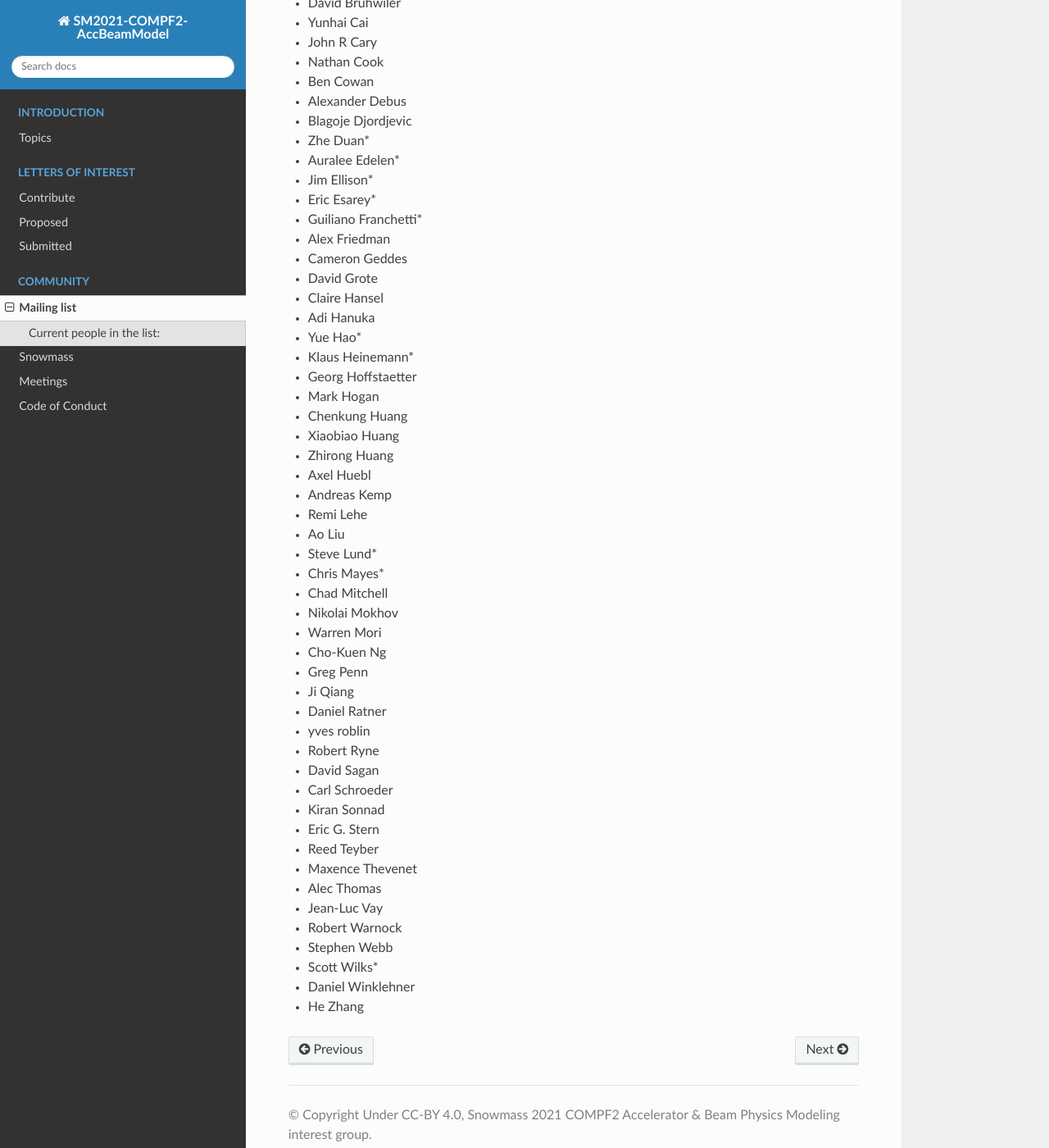
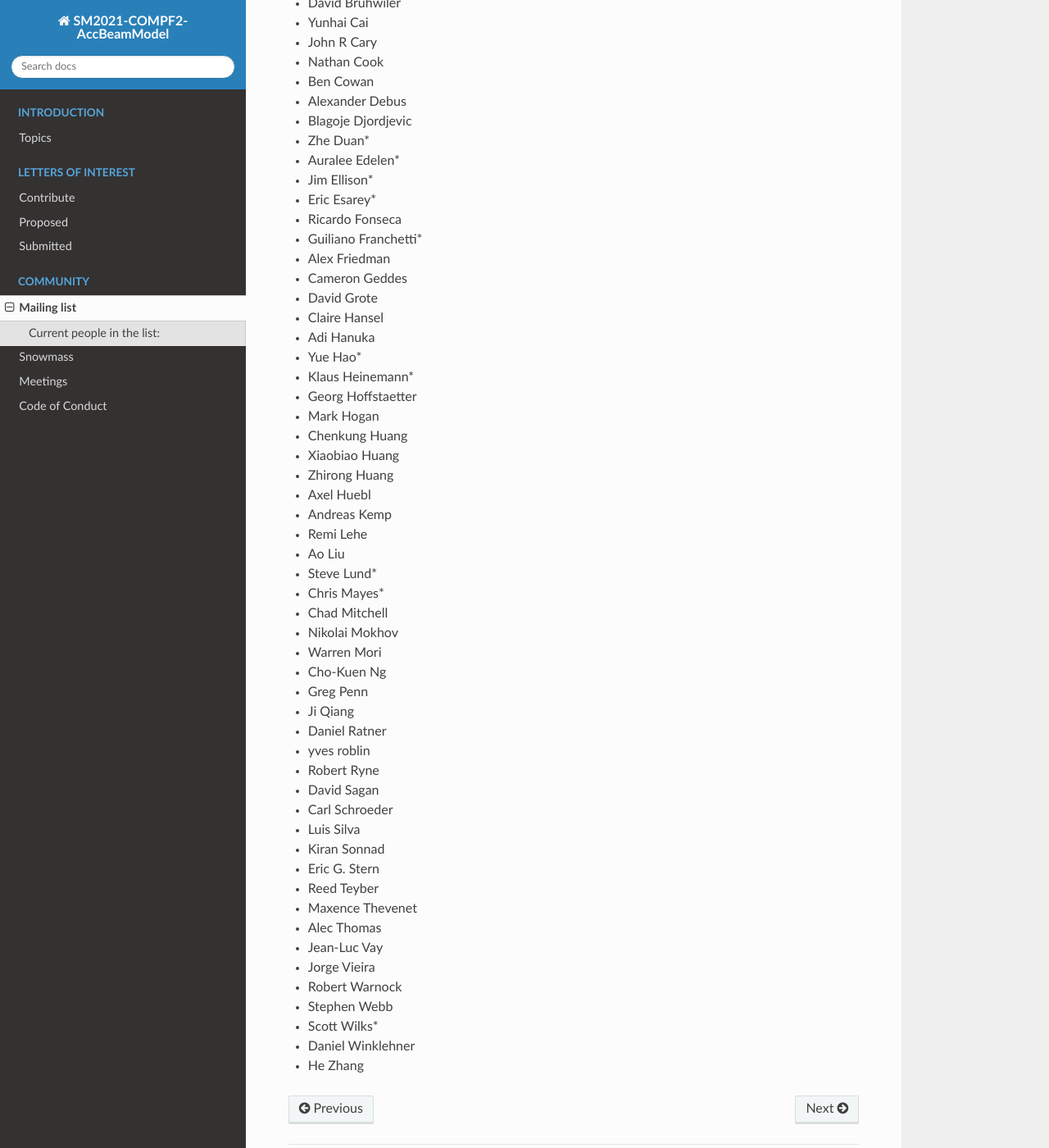
Before and after one commit to snowmass-compf2-accbeammodel/snowmass-compf2-accbeammodel.github.io, a Sphinx documentation site: the page built from docs/source/community/contact.rst, in a window 1280 px wide and 1400 px high, scrolled down 632 px. Shown: the whole window at 82% size. Built offline with Sphinx 7.4.7 and the Read the Docs theme 2.0.0, drawn with Linux system fonts in a browser that asks for light colours.

Commit message:
Updated list.

```diff
--- a/docs/source/community/contact.rst
+++ b/docs/source/community/contact.rst
@@ -32,6 +32,7 @@ Current people in the list:
 * Auralee Edelen*
 * Jim Ellison*
 * Eric Esarey*
+* Ricardo Fonseca
 * Guiliano Franchetti*
 * Alex Friedman
 * Cameron Geddes
@@ -62,12 +63,14 @@ Current people in the list:
 * Robert Ryne
 * David Sagan
 * Carl Schroeder
+* Luis Silva
 * Kiran Sonnad
 * Eric G. Stern
 * Reed Teyber
 * Maxence Thevenet
 * Alec Thomas
 * Jean-Luc Vay
+* Jorge Vieira
 * Robert Warnock
 * Stephen Webb
 * Scott Wilks*
```
